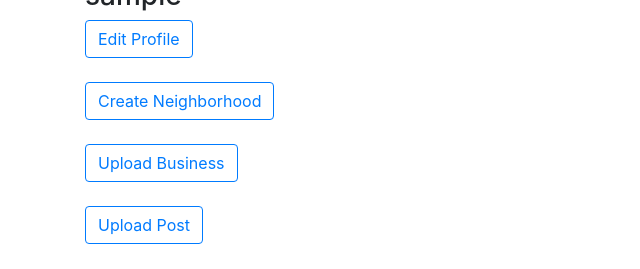
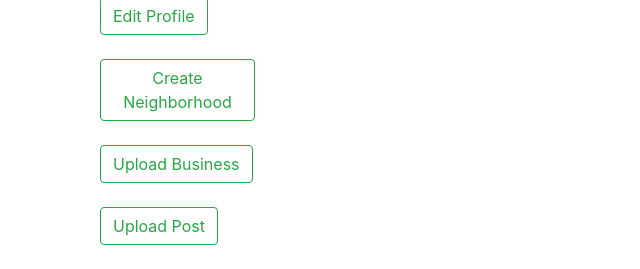
Before and after one commit to claudiahW/Neighbourhood, a Django app: page /profile/ in a window 1280 px wide. Shown: the part 642-911 px from the top of the page, without its empty margins (0-640 px from the left). Before the commit the page ends 886 px from the top, so only its background shows below. Run offline with Django 3.2, Linux system fonts and the light colour scheme; the visitor is signed in with stand-in values (Sample User, id 1); data comes from the database, SQL or seed files in the repository; some libraries are stand-ins or nearby versions; some web fonts are replaced.

Commit message:
styling elements

```diff
--- a/neighs/templates/profile.html
+++ b/neighs/templates/profile.html
@@ -6,7 +6,7 @@
 <section class="profile container">
     <div class=" mt-5">
         <div class="row">
-            <div class="col-md-3">
+            <div class="col-md-2">
                 <div class="card">
                     {% if profile.profile_pic %}
                     <img src="{{profile.profile_pic.url}}" alt="" class="card-img-top">
@@ -39,30 +39,32 @@
     </div>
 
 
+   <div class="col-md-2">
     <div class="details">
       <div class="first">
         <h3>{{user.username}}</h3>
         {% if request.user is user %}
         <div>
-            <a href="{%url 'update_profile' user.id %}" class="btn btn-outline-primary mb-4">
+          <a href="{%url 'update_profile' user.id %}" class="btn btn-outline-success mb-4">
             Edit Profile
           </a>
         </div>
         {% endif %}
         <div>
-            <a href="{%url 'create_hood' %}" class="btn btn-outline-primary mb-4">
+          <a href="{%url 'create_hood' %}" class="btn btn-outline-success mb-4">
             Create Neighborhood
           </a>
         </div>
         <div>
-            <a href="{%url 'create_business' %}" class="btn btn-outline-primary mb-4">
+          <a href="{%url 'create_business' %}" class="btn btn-outline-success mb-4">
             Upload Business
           </a>
         </div>
         <div>
-            <a href="{%url 'create_post' %}" class="btn btn-outline-primary mb-4">
+          <a href="{%url 'create_post' %}" class="btn btn-outline-success mb-4">
             Upload Post
           </a>
+        </div>
       </div>
   </div>
    </div>
```
Lines whose indentation alone changed are shown as unchanged.
